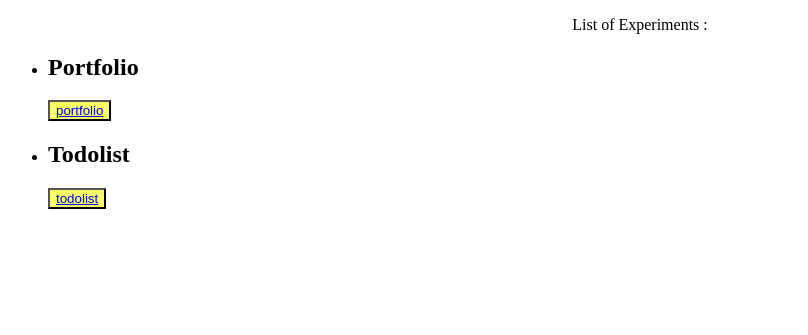
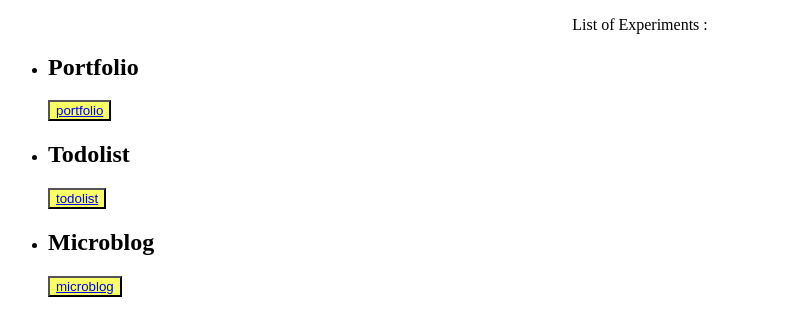
Before and after one commit to Akilanbabuofficial/full-stack-web-development, a plain HTML site: page index.html in a window 1280 px wide. Shown: the part 105-440 px from the top of the page, without its empty margins (0-808 px from the left). Drawn offline with Linux system fonts and the light colour scheme.

Commit message:
modified 1

```diff
--- a/index.html
+++ b/index.html
@@ -16,10 +16,18 @@
             <button style="background: #f7ff64;">
                 <a href="portfolio/portfolio.html">portfolio</a>
             </button>
+
         <li><h2>Todolist</h2></li>
             <button style="background: #f7ff64;">
                 <a href="to do list/todolist.html">todolist</a>
             </button>
+
+        <li><h2>Microblog</h2></li>
+            <button style="background: #f7ff64;">
+                <a href="microblog/microblog.html">microblog</a>
+            </button>
+
+
     </ul>
 </body>
 </html>
```
